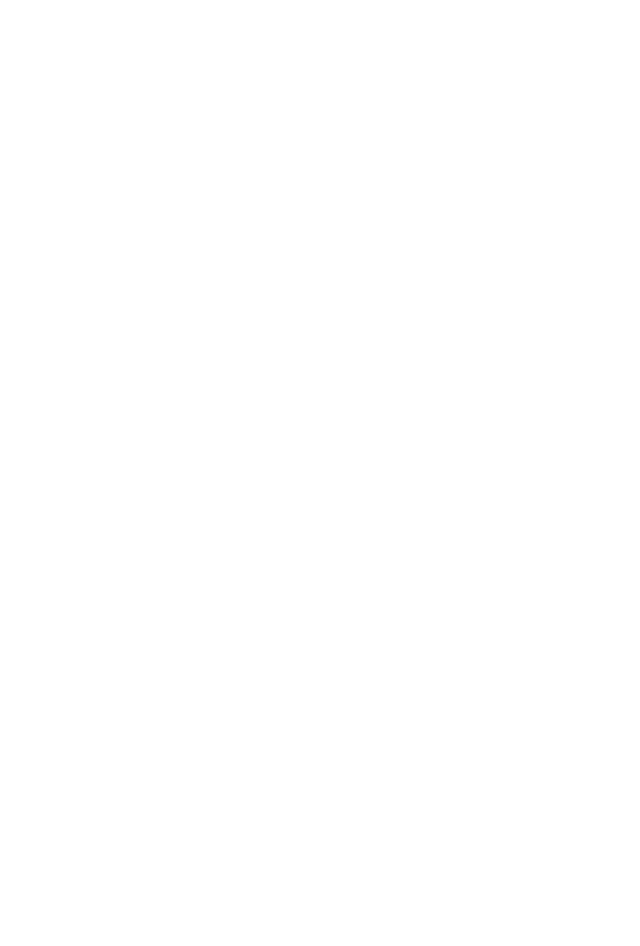
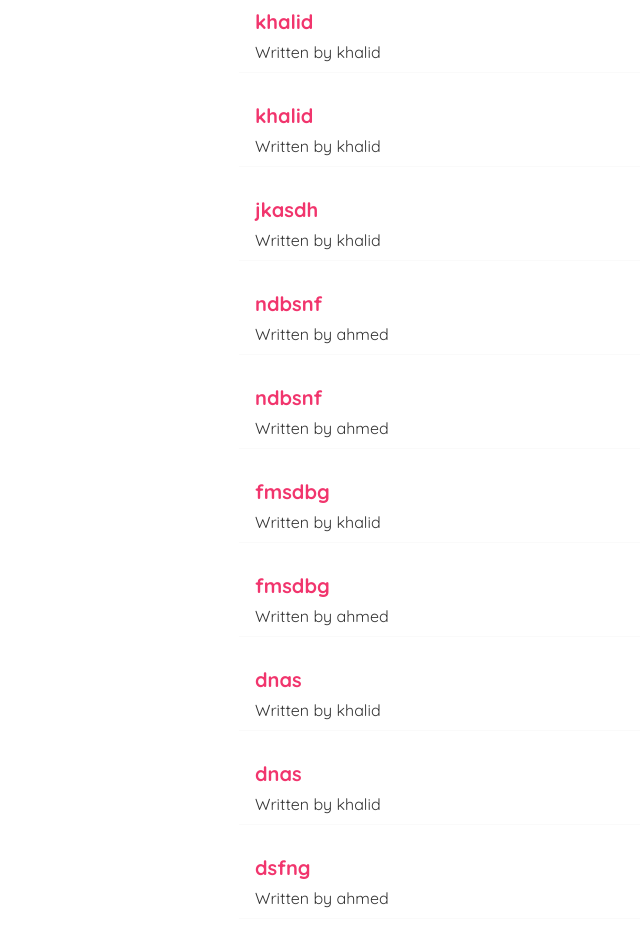
Before and after one commit to EngKhallo/micro-blog, a React (Create React App) app: page / in a window 1280 px wide. Shown: the part 540-1486 px from the top of the page, without its empty margins (101-741 px from the left). Before the commit the page ends 800 px from the top, so only its background shows below. Built offline with nearby package versions, Linux system fonts and the light colour scheme; data requests are answered from the project's data file.

Commit message:
Navigate to Home page when added a new blog

```diff
--- a/data/db.json
+++ b/data/db.json
@@ -20,6 +20,66 @@
       "body": "lorem ipsum dolor sit amet, consectetur adipiscing",
       "author": "Ahmed",
       "id": 3
+    },
+    {
+      "title": "khalid",
+      "body": "jkdfdjk",
+      "author": "khalid",
+      "id": 4
+    },
+    {
+      "title": "khalid",
+      "body": "jkdfdjk",
+      "author": "khalid",
+      "id": 5
+    },
+    {
+      "title": "jkasdh",
+      "body": "jkasdhf",
+      "author": "khalid",
+      "id": 6
+    },
+    {
+      "title": "ndbsnf",
+      "body": "jhfsfg",
+      "author": "ahmed",
+      "id": 7
+    },
+    {
+      "title": "ndbsnf",
+      "body": "jhfsfg",
+      "author": "ahmed",
+      "id": 8
+    },
+    {
+      "title": "fmsdbg",
+      "body": "jhdbsf",
+      "author": "khalid",
+      "id": 9
+    },
+    {
+      "title": "fmsdbg",
+      "body": "jhdbsf",
+      "author": "ahmed",
+      "id": 10
+    },
+    {
+      "title": "dnas",
+      "body": "jdsf",
+      "author": "khalid",
+      "id": 11
+    },
+    {
+      "title": "dnas",
+      "body": "jdsf",
+      "author": "khalid",
+      "id": 12
+    },
+    {
+      "title": "dsfng",
+      "body": "jhfw",
+      "author": "ahmed",
+      "id": 13
     }
   ]
 }
--- a/src/Pages/Create.jsx
+++ b/src/Pages/Create.jsx
@@ -1,14 +1,31 @@
 import { useState } from "react";
+import { useNavigate } from "react-router-dom";
 
 const Create = () => {
   const [title, setTitle] = useState("");
   const [body, setBody] = useState("");
   const [author, setAuthor] = useState("");
+  const [isPending, setIsPending] = useState(false);
+  const navigate = useNavigate();
 
   const handleSubmit = (e) => {
     e.preventDefault(); // prevents page to reload
     const blog = { title, body, author };
-    console.log(blog);
+
+    setIsPending(true)
+
+    // post request
+    fetch("http://localhost:8000/blogs", {
+        method: "POST",
+        headers: { 'Content-Type': 'application/json'},
+        body: JSON.stringify(blog)
+    }).then(() => {
+        console.log("new blog added")
+        setIsPending(false)
+        console.log(blog);
+    })
+
+    navigate('/'); // navigate to home page
   };
 
   return (
@@ -34,7 +51,8 @@
           <option value="khalid">Khalid</option>
           <option value="ahmed">Ahmed</option>
         </select>
-        <button>Add Blog</button>
+        { !isPending && <button>Add Blog</button>}
+        { isPending && <button disabled>Adding Blog...</button>}
       </form>
     </div>
   );
```
